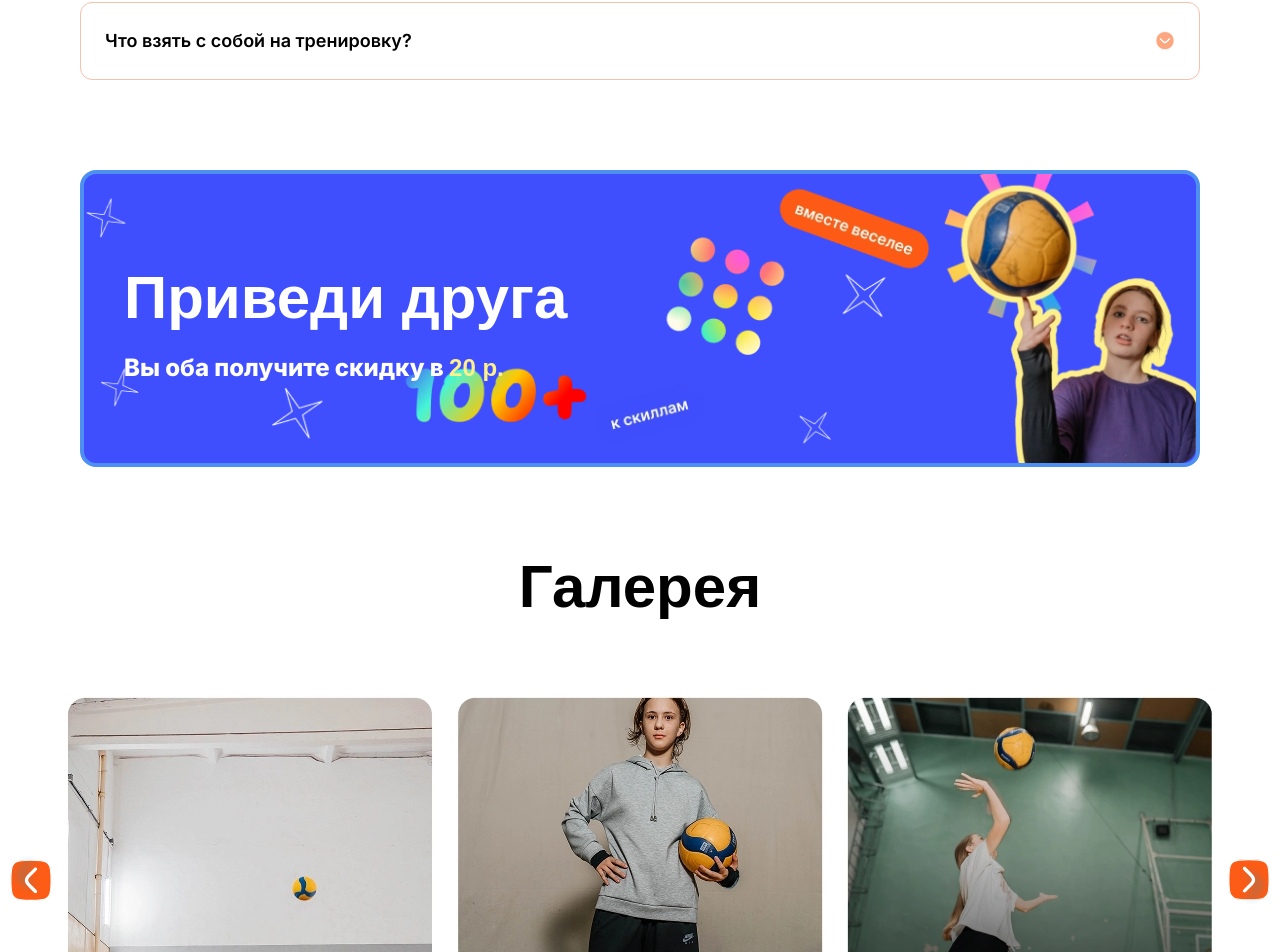
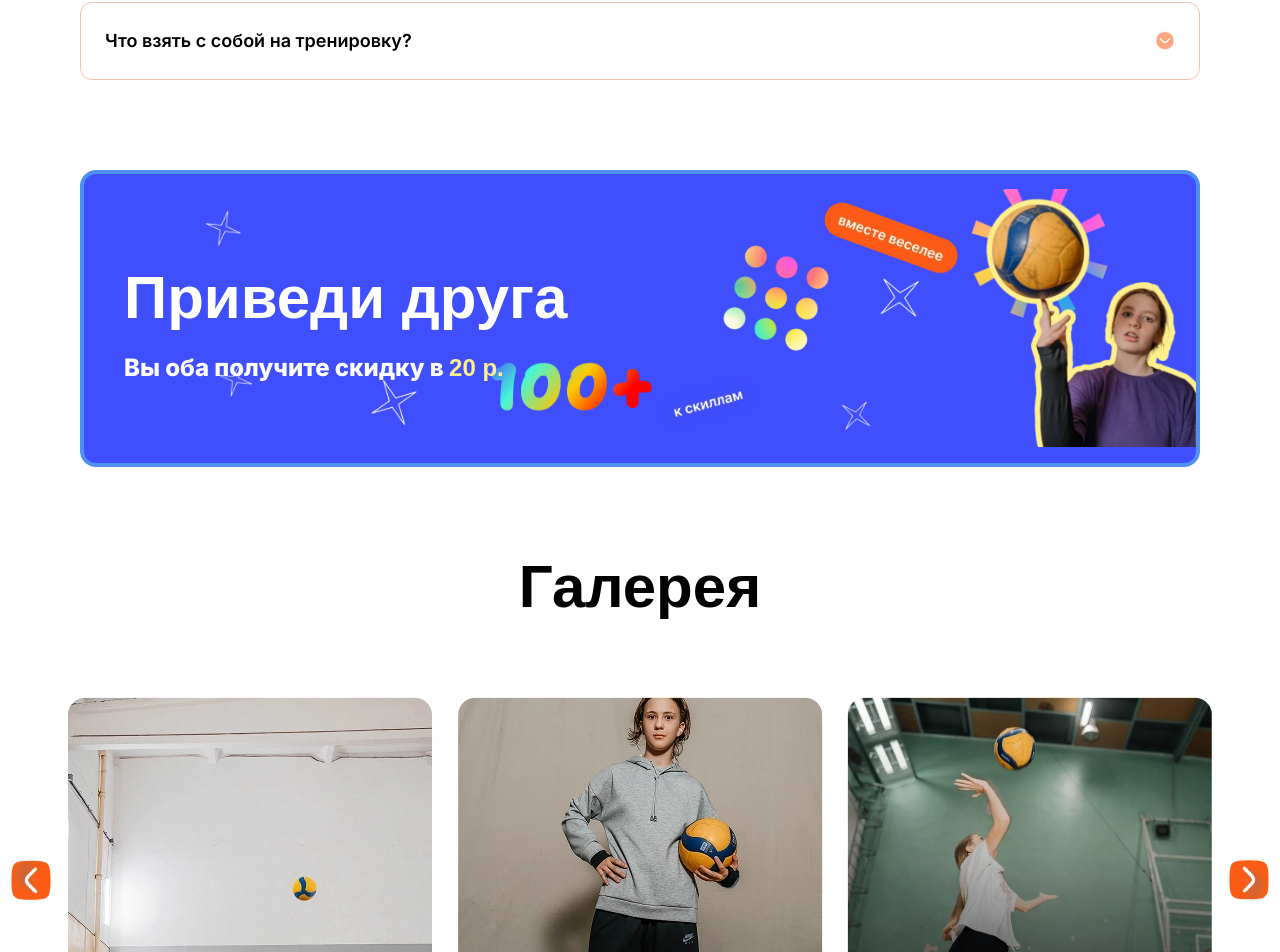
Before and after one commit to evgeniyworkbel/like-volley, a Next.js app: page / in a window 1280 px wide. Shown: the part 4505-5457 px from the top of the page. Built offline with nearby package versions, Linux system fonts and the light colour scheme; a web font is replaced by a local one.

Commit message:
refactor(widgets): no responsiv

```diff
--- a/src/widgets/banner/ui/banner.tsx
+++ b/src/widgets/banner/ui/banner.tsx
@@ -15,20 +15,20 @@ export function Banner() {
           </p>
         </hgroup>
         <Image
-          className="object-bottom-right md:hidden"
+          className="md:hidden"
           src="/banner/promo-mobile.webp"
           fill
           quality={100}
           alt="Баннер синего цвета с декоратoивными иконками и сверху надпись 'приведи друга'"
         />
         <Image
-          className="hidden rounded-2xl object-cover object-right md:block xl:hidden"
+          className="hidden rounded-2xl object-cover md:block xl:hidden"
           src="/banner/promo-tablet.webp"
           fill
           alt="Баннер синего цвета с декоративными иконками и сверху надпись 'приведи друга'"
         />
         <Image
-          className="hidden rounded-2xl object-cover xl:block xl:object-right"
+          className="hidden rounded-2xl object-contain object-right xl:block"
           src="/banner/promo-desktop.webp"
           fill
           alt="Баннер синего цвета с декоративными иконками и сверху надпись 'приведи друга'"
```
